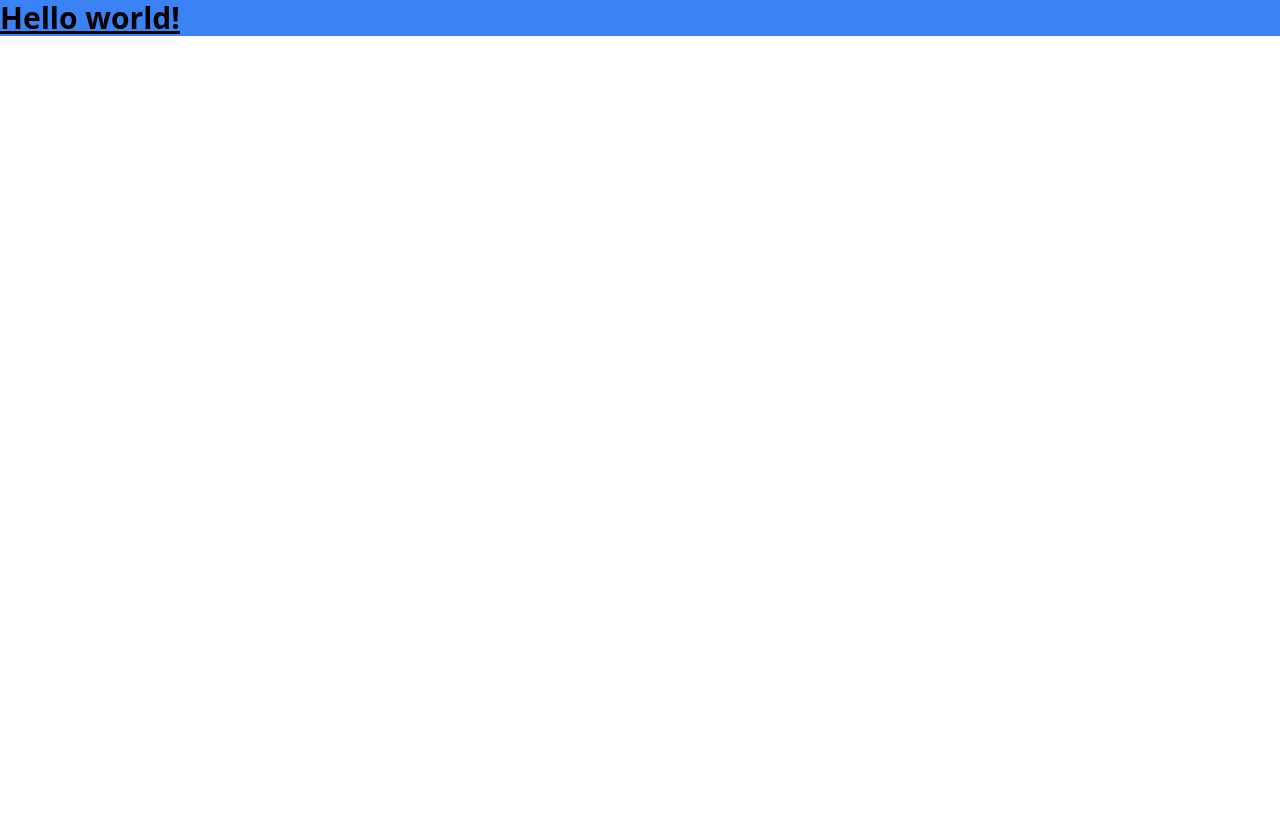
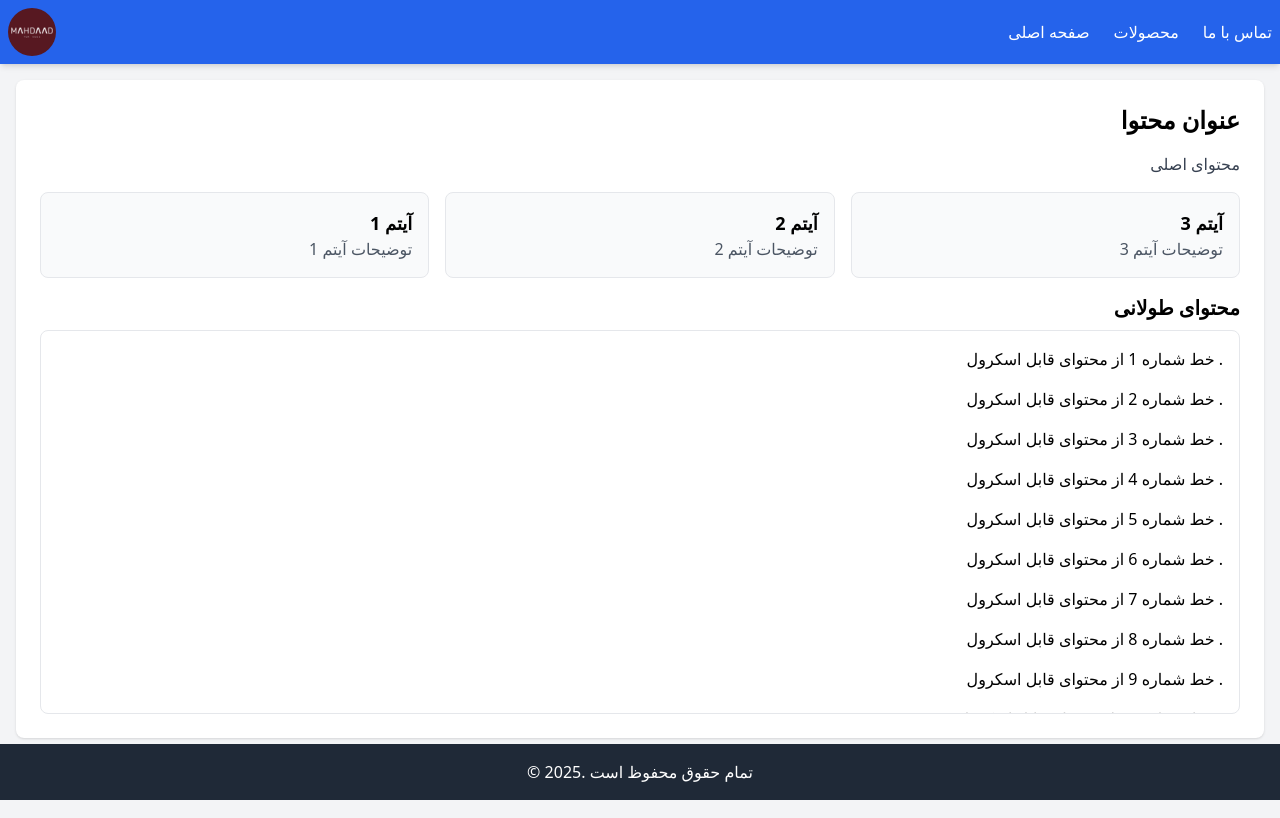
Before and after one commit to omid-ghanbaran/mahdaad-tasks, a Vue app: page / in a window 1280 px wide. Built offline with nearby package versions, Linux system fonts and the light colour scheme.

Commit message:
Scenario-6

```diff
--- a/src/App.vue
+++ b/src/App.vue
@@ -1,7 +1,39 @@
-<script setup></script>
+<script setup>
+import AppHeader from './components/AppHeader.vue'
+import AppFooter from './components/AppFooter.vue'
+</script>
 
 <template>
-  <h1 class="text-3xl font-bold underline bg-blue-500">Hello world!</h1>
+  <div class="min-h-screen bg-gray-100 pt-16 pb-16">
+    <AppHeader />
+
+    <main class="container mx-auto p-4 overflow-y-auto text-right">
+      <div class="bg-white rounded-lg shadow p-6">
+        <h2 class="text-2xl font-bold mb-4">عنوان محتوا</h2>
+
+        <div class="space-y-4">
+          <p class="text-gray-700">محتوای اصلی</p>
+
+          <div class="grid grid-cols-1 md:grid-cols-2 lg:grid-cols-3 gap-4">
+            <div
+              v-for="item in 3"
+              :key="item"
+              class="bg-gray-50 p-4 rounded-lg border border-gray-200"
+            >
+              <h3 class="font-semibold text-lg">آیتم {{ item }}</h3>
+              <p class="text-gray-600">توضیحات آیتم {{ item }}</p>
+            </div>
+          </div>
+
+          <div class="mt-8">
+            <h3 class="text-xl font-semibold mb-2">محتوای طولانی</h3>
+            <div class="h-96 overflow-y-auto border border-gray-200 p-4 rounded-lg">
+              <p class="mb-4" v-for="i in 20" :key="i">خط شماره {{ i }} از محتوای قابل اسکرول .</p>
+            </div>
+          </div>
+        </div>
+      </div>
+    </main>
+    <AppFooter />
+  </div>
 </template>
-
-<style scoped></style>
--- /dev/null
+++ b/src/components/AppFooter.vue
@@ -0,0 +1,7 @@
+<template>
+  <footer class="fixed bottom-0 left-0 right-0 bg-gray-800 text-white p-4 z-50">
+    <div class="container mx-auto text-center">
+      <p>© 2025. تمام حقوق محفوظ است</p>
+    </div>
+  </footer>
+</template>
--- /dev/null
+++ b/src/components/AppHeader.vue
@@ -0,0 +1,24 @@
+<script setup>
+import IconCommunity from '@/components/icons/IconCommunity.vue'
+</script>
+
+<template>
+  <header class="fixed top-0 left-0 right-0 bg-blue-600 text-white p-2 shadow-md z-50">
+    <div class="container mx-auto flex justify-between items-center">
+      <IconCommunity />
+      <nav>
+        <ul class="flex space-x-6">
+          <li class="flex justify-center items-center">
+            <a href="#" class="hover:text-blue-200 text-center transition">صفحه اصلی</a>
+          </li>
+          <li class="flex justify-center items-center">
+            <a href="#" class="hover:text-blue-200 text-center transition">محصولات</a>
+          </li>
+          <li class="flex justify-center items-center">
+            <a href="#" class="hover:text-blue-200 text-center transition">تماس با ما</a>
+          </li>
+        </ul>
+      </nav>
+    </div>
+  </header>
+</template>
--- /dev/null
+++ b/src/components/icons/IconCommunity.vue
@@ -0,0 +1,3 @@
+<template>
+  <img class="rounded-full w-12" src="/mahdad-logo.webp" />
+</template>
--- a/src/stores/counter.js
+++ /dev/null
@@ -1,12 +0,0 @@
-import { ref, computed } from 'vue'
-import { defineStore } from 'pinia'
-
-export const useCounterStore = defineStore('counter', () => {
-  const count = ref(0)
-  const doubleCount = computed(() => count.value * 2)
-  function increment() {
-    count.value++
-  }
-
-  return { count, doubleCount, increment }
-})
```
Also changed, not shown: public/mahdad-logo.webp (added).
